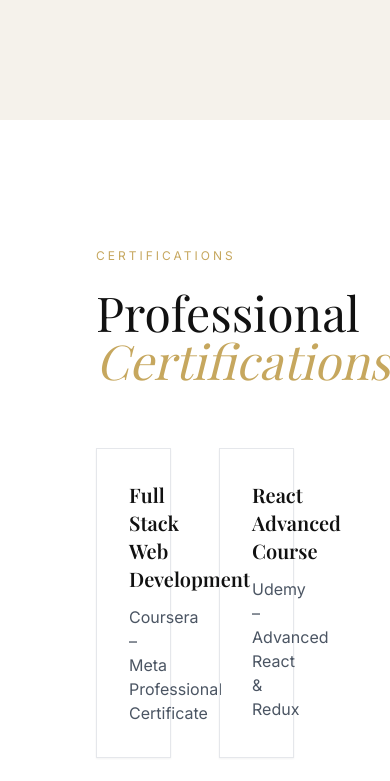
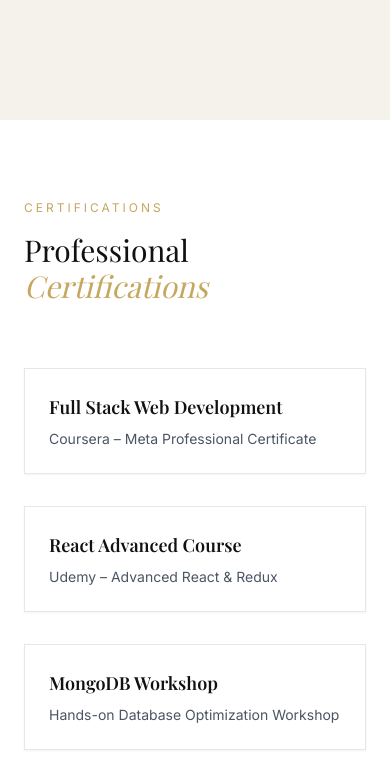
Before and after one commit to samota2004/portfolio, a React (Create React App) app in the folder client/: page / in a window 390 px wide. Shown: the part 5020-5801 px from the top of the page. Built offline with nearby package versions, Linux system fonts and the light colour scheme; the HTML template or start-up script is replaced by a standard one.

Commit message:
Update Certifications.jsx

```diff
--- a/client/src/components/Certifications.jsx
+++ b/client/src/components/Certifications.jsx
@@ -75,14 +75,17 @@ useEffect(() => {
   };
 
   return (
-    <section id="certifications" className="bg-white px-24 py-32">
-      <div className="flex justify-between items-center mb-16">
+    <section
+      id="certifications"
+      className="bg-white px-6 md:px-24 py-20 md:py-32"
+    >
+      <div className="flex flex-col md:flex-row md:justify-between md:items-center mb-16 gap-6">
         <div>
-          <p className="text-gold tracking-[3px] text-xs uppercase mb-6">
+          <p className="text-gold tracking-[3px] text-xs uppercase mb-4">
             Certifications
           </p>
 
-          <h2 className="text-5xl font-serif">
+          <h2 className="text-3xl md:text-5xl font-serif">
             Professional <span className="text-gold italic">Certifications</span>
           </h2>
         </div>
@@ -90,27 +93,27 @@ useEffect(() => {
         {isAdmin && (
           <button
             onClick={handleAdd}
-            className="bg-gold px-6 py-2 text-black"
+            className="bg-gold px-6 py-2 text-black w-fit"
           >
             + Add
           </button>
         )}
       </div>
 
-      <div className="grid grid-cols-2 gap-12">
+      <div className="grid grid-cols-1 md:grid-cols-2 gap-8 md:gap-12">
         {certifications.map((item) => (
           <div
             key={item.id}
-            className="border p-8 shadow-sm relative group
+            className="border p-6 md:p-8 shadow-sm relative group
                        hover:bg-[#C6A14A]
                        hover:border-[#C6A14A]
                        transition-all duration-300"
           >
-            <h3 className="text-xl font-semibold mb-3 group-hover:text-black">
+            <h3 className="text-lg md:text-xl font-semibold mb-2 group-hover:text-black">
               {item.title}
             </h3>
 
-            <p className="text-gray-600 group-hover:text-black">
+            <p className="text-gray-600 text-sm md:text-base group-hover:text-black">
               {item.org}
             </p>
 
```
Lines whose indentation alone changed are shown as unchanged.
